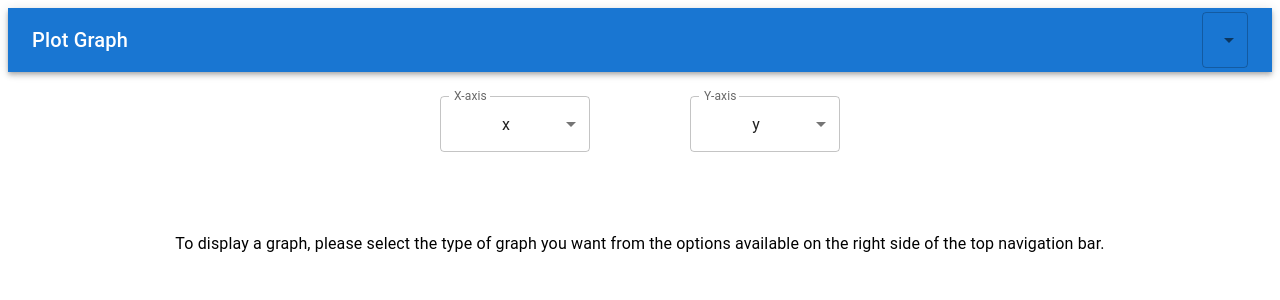
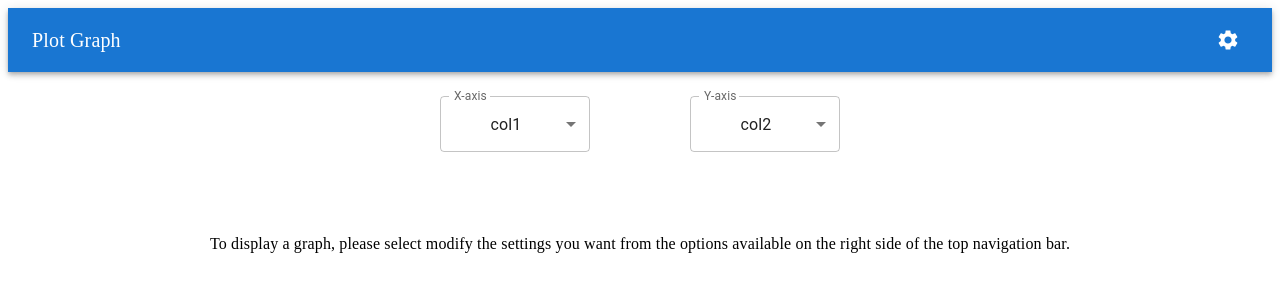
Before and after one commit to vamsi3379/StemSims, a React (Create React App) app: page / in a window 1280 px wide. Shown: the top 300 px of the page. Built offline with nearby package versions, Linux system fonts and the light colour scheme.

Commit message:
Added Transitions and sorting the line graph data

```diff
--- a/package.json
+++ b/package.json
@@ -5,6 +5,7 @@
   "dependencies": {
     "@emotion/react": "^11.11.1",
     "@emotion/styled": "^11.11.0",
+    "@mui/icons-material": "^5.14.1",
     "@mui/material": "^5.14.2",
     "@mui/styles": "^5.14.1",
     "d3": "^7.8.5",
--- a/src/App.tsx
+++ b/src/App.tsx
@@ -13,7 +13,7 @@ const App: React.FC = () => {
   return (
     <React.Fragment>
       <NavBar
-        options={['Line Graph', 'Scatter Graph', 'Bar Graph', 'Pie Chart']}
+        options={['Scatter Plot', 'Line Graph', 'Bar Graph', 'Pie Chart']}
         selectedOption={selectedOptions}
         onOptionChange={handleOptionChange}
       />
--- a/src/Graph.tsx
+++ b/src/Graph.tsx
@@ -33,14 +33,14 @@ export function Graph({ exampleData, graphOptions }: GraphProps) {
   const [xKey, setXKey] = useState('');
   const [yKey, setYKey] = useState('');
   const [keyNames, setKeyNames] = useState<string[]>([]);
-  const [headng, setHeading] = useState('');
+  const [headng, setHeading] = useState(graphOptions[0]);
 
   useEffect(() => {
     if (exampleData.length > 0) {
       const columns = Object.keys(exampleData[0]);
       setKeyNames(columns);
-      setXKey(columns[0]); // Assuming the first column name is xKey
-      setYKey(columns[1]); // Assuming the second column name is yKey
+      setXKey(columns[0]);
+      setYKey(columns[1]);
     }
   }, [exampleData]);
 
@@ -50,10 +50,9 @@ export function Graph({ exampleData, graphOptions }: GraphProps) {
     setShowPieGraph(false);
     setShowScatterGraph(false);
 
-    // Show the respective graph based on xKey and yKey
-    if (xKey !== '' && yKey !== '' && graphOptions.includes('Scatter Graph')) {
+    if (xKey !== '' && yKey !== '' && graphOptions.includes('Scatter Plot')) {
       setShowScatterGraph(true);
-      setHeading('Scatter Graph');
+      setHeading('Scatter Plot');
     } else if (xKey !== '' && yKey !== '' && graphOptions.includes('Line Graph')) {
       setShowLineGraph(true);
       setHeading('Line Graph');
@@ -66,63 +65,54 @@ export function Graph({ exampleData, graphOptions }: GraphProps) {
     }
   }, [xKey, yKey, graphOptions]);
 
+  const changeShow = (a:boolean, b:boolean, c:boolean, d:boolean) => {
+    setShowLineGraph(a);
+    setShowBarGraph(b);
+    setShowPieGraph(c);
+    setShowScatterGraph(d);
+  }
+
   const lineGraphClick = () => {
-    setShowLineGraph(true);
-    setShowBarGraph(false);
-    setShowPieGraph(false);
-    setShowScatterGraph(false);
+    changeShow(true,false, false,false)
     setHeading('Line Graph');
   };
 
   const BarGraphClick = () => {
-    setShowLineGraph(false);
-    setShowBarGraph(true);
-    setShowPieGraph(false);
-    setShowScatterGraph(false);
+    changeShow(false,true, false,false)
     setHeading('Bar Graph');
   };
 
   const PieGraphClick = () => {
-    setShowLineGraph(false);
-    setShowBarGraph(false);
-    setShowPieGraph(true);
-    setShowScatterGraph(false);
+    changeShow(false,false, true,false)
     setHeading('Pie Chart');
   };
 
   const ScatterGraphClick = () => {
-    setShowLineGraph(false);
-    setShowBarGraph(false);
-    setShowPieGraph(false);
-    setShowScatterGraph(true);
-    setHeading('Scatter Graph');
+    changeShow(false,false, false,true)
+    setHeading('Scatter Plot');
   };
+
 
   const handleXKeyChange = (event: SelectChangeEvent<string>) => {
     setXKey(event.target.value);
-    setShowLineGraph(false);
-    setShowBarGraph(false);
-    setShowPieGraph(false);
+    changeShow(false,false, false,false)
   };
 
   const handleYKeyChange = (event: SelectChangeEvent<string>) => {
     setYKey(event.target.value);
-    setShowLineGraph(false);
-    setShowBarGraph(false);
-    setShowPieGraph(false);
+    changeShow(false,false, false,false)
   };
 
   return (
-    <Grid container spacing={2} justifyContent="center"> {/* Center the main container */}
-      {/* Dropdown for X Key and Y Key in a single row */}
+    <Grid container spacing={2} justifyContent="center">
       <Grid item xs={12} sx={{ textAlign: 'center' }}>
         <Box
           sx={{
             width: 400,
             height: 120,
             marginTop: '24px',
-            display: 'inline-flex', // Use inline-flex to place the items in a single row
-            justifyContent: 'space-between', // Add space between X and Y dropdowns
+            display: 'inline-flex',
+            justifyContent: 'space-between',
           }}
         >
           <FormControl variant="outlined" sx={{ minWidth: 150 }}>
@@ -169,8 +159,8 @@ export function Graph({ exampleData, graphOptions }: GraphProps) {
 
       {graphOptions.length === 0 ? (
         <Grid item xs={12} sx={{ textAlign: 'center' }}>
-          <Typography variant="body1">
-            To display a graph, please select the type of graph you want from the options available on the right side of
+          <Typography variant="body1" sx={{ fontFamily: 'avenir next' }}>
+            To display a graph, please select modify the settings you want from the options available on the right side of
             the top navigation bar.
           </Typography>
         </Grid>
@@ -178,18 +168,18 @@ export function Graph({ exampleData, graphOptions }: GraphProps) {
         <Grid container spacing={2}>
           <Grid item xs={12} sx={{ textAlign: 'center' }}>
             <ButtonGroup variant="outlined" aria-label="outlined button group">
-              {graphOptions.includes('Scatter Graph') && (
+              {graphOptions.includes('Scatter Plot') && (
                 <Button
                   onClick={ScatterGraphClick}
-                  sx={{ backgroundColor: showScatterGraph ? '#ccc' : 'transparent' }} // Change the background color when the button is selected
+                  sx={{ backgroundColor: showScatterGraph ? '#ccc' : 'transparent', fontFamily: 'avenir next' }}
                 >
-                  Scatter Graph
+                  Scatter Plot
                 </Button>
               )}
               {graphOptions.includes('Line Graph') && (
                 <Button
                   onClick={lineGraphClick}
-                  sx={{ backgroundColor: showLineGraph ? '#ccc' : 'transparent' }} // Change the background color when the button is selected
+                  sx={{ backgroundColor: showLineGraph ? '#ccc' : 'transparent', fontFamily: 'avenir next' }}
                 >
                   Line Graph
                 </Button>
@@ -197,7 +187,7 @@ export function Graph({ exampleData, graphOptions }: GraphProps) {
               {graphOptions.includes('Bar Graph') && (
                 <Button
                   onClick={BarGraphClick}
-                  sx={{ backgroundColor: showBarGraph ? '#ccc' : 'transparent' }} // Change the background color when the button is selected
+                  sx={{ backgroundColor: showBarGraph ? '#ccc' : 'transparent', fontFamily: 'avenir next' }}
                 >
                   Bar Graph
                 </Button>
@@ -205,7 +195,7 @@ export function Graph({ exampleData, graphOptions }: GraphProps) {
               {graphOptions.includes('Pie Chart') && (
                 <Button
                   onClick={PieGraphClick}
-                  sx={{ backgroundColor: showPieGraph ? '#ccc' : 'transparent' }} // Change the background color when the button is selected
+                  sx={{ backgroundColor: showPieGraph ? '#ccc' : 'transparent', fontFamily: 'avenir next' }}
                 >
                   Pie Chart
                 </Button>
@@ -213,7 +203,7 @@ export function Graph({ exampleData, graphOptions }: GraphProps) {
             </ButtonGroup>
           </Grid>
           <Grid item xs={12} sx={{ textAlign: 'center' }}>
-            <Typography variant="h4" component="h2">
+            <Typography variant="h4" component="h2" sx={{ fontFamily: 'avenir next' }}>
               {headng}
             </Typography>
           </Grid>
--- a/src/components/BarPlot.tsx
+++ b/src/components/BarPlot.tsx
@@ -2,13 +2,13 @@ import React, { useEffect, useRef } from 'react';
 import * as d3 from 'd3';
 
 interface DataPoint {
-  [key: string]: number | string; // Make the DataPoint interface more generic
+  [key: string]: number | string;
 }
 
 interface Props {
   data: DataPoint[];
-  xKey: string; // Specify the key for the x-axis data (e.g., 'years')
-  yKey: string; // Specify the key for the y-axis data (e.g., 'average')
+  xKey: string;
+  yKey: string;
 }
 
 const BarPlot: React.FC<Props> = ({ data, xKey, yKey }) => {
@@ -16,7 +16,6 @@ const BarPlot: React.FC<Props> = ({ data, xKey, yKey }) => {
     const existingItem = result.find((item) => item[xKey] === current[xKey] && item[yKey] === current[yKey]);
 
     if (!existingItem) {
-      // If the xKey and yKey combination does not exist, add it to the result array
       result.push({
         ...current,
       });
@@ -25,22 +24,20 @@ const BarPlot: React.FC<Props> = ({ data, xKey, yKey }) => {
     return result;
   }, []);
 
-  // Sort the groupedData array with respect to xKey in ascending order
   groupedData.sort((a, b) => (a[xKey] > b[xKey] ? 1 : -1));
   console.log(groupedData)
 
   const svgRef = useRef<SVGSVGElement | null>(null);
   const tooltipRef = useRef<HTMLDivElement | null>(null);
 
-  // Create the color scale using d3.interpolateRainbow
   const colorScale = d3.scaleSequential(d3.interpolateRainbow)
-    .domain([0, data.length]);
+    .domain([0, groupedData.length]);
 
   useEffect(() => {
-    if (data.length === 0) return;
+    if (groupedData.length === 0) return;
 
-    const margin = { top: 20, right: 30, bottom: 30, left: 40 };
-    const width = 600 - margin.left - margin.right;
+    const margin = { top: 20, right: 30, bottom: 60, left: 60 };
+    const width = 700 - margin.left - margin.right;
     const height = 600 - margin.top - margin.bottom;
     const svg = d3
       .select(svgRef.current)
@@ -50,23 +47,38 @@ const BarPlot: React.FC<Props> = ({ data, xKey, yKey }) => {
       .attr('transform', `translate(${margin.left}, ${margin.top})`);
 
     const xScale = d3.scaleBand()
-      .domain(groupedData.map((d) => d[xKey].toString())) // Use the xKey prop to access the x-axis data
+      .domain(groupedData.map((d) => d[xKey].toString()))
       .range([0, width])
       .padding(0.1);
 
     const yScale = d3.scaleLinear()
-      .domain([0, d3.max(groupedData, (d) => d[yKey] as number)!]) // Use the yKey prop to access the y-axis data
+      .domain([0, d3.max(groupedData, (d) => d[yKey] as number)!])
       .range([height, 0]);
 
-    svg
-      .selectAll('rect')
-      .data(groupedData)
-      .enter()
-      .append('rect')
+    const bars = svg
+      .selectAll<SVGRectElement, DataPoint>('rect')
+      .data(groupedData, (d) => d[xKey].toString());
+
+    bars.exit()
+      .transition()
+      .duration(1000)
+      .attr('y', height)
+      .attr('height', 0)
+      .remove();
+
+    bars.transition()
+      .duration(500)
       .attr('x', (d) => xScale(d[xKey].toString())!)
       .attr('y', (d) => yScale(d[yKey] as number))
       .attr('width', xScale.bandwidth())
-      .attr('height', (d) => height - yScale(d[yKey] as number))
+      .attr('height', (d) => height - yScale(d[yKey] as number));
+
+    bars.enter()
+      .append('rect')
+      .attr('x', (d) => xScale(d[xKey].toString())!)
+      .attr('y', height)
+      .attr('width', xScale.bandwidth())
+      .attr('height', 0)
       .attr('fill', (_, i) => colorScale(i))
       .on('mouseover', (event, d) => {
         const tooltip = tooltipRef.current;
@@ -89,16 +101,34 @@ const BarPlot: React.FC<Props> = ({ data, xKey, yKey }) => {
         if (tooltip) {
           tooltip.style.visibility = 'hidden';
         }
-      });
+      })
+      .transition()
+      .duration(500)
+      .attr('y', (d) => yScale(d[yKey] as number))
+      .attr('height', (d) => height - yScale(d[yKey] as number));
 
-    // Add x-axis
     const xAxis = d3.axisBottom(xScale);
     svg.append('g').attr('transform', `translate(0, ${height})`).call(xAxis);
 
-    // Add y-axis
     const yAxis = d3.axisLeft(yScale);
     svg.append('g').call(yAxis);
-  }, [data, groupedData, xKey, yKey]);
+
+    svg
+      .append('text')
+      .attr('x', width / 2)
+      .attr('y', height + margin.bottom / 2)
+      .style('text-anchor', 'middle')
+      .text("x-axis: " + xKey);
+
+    svg
+      .append('text')
+      .attr('transform', `rotate(-90)`)
+      .attr('x', -height / 2)
+      .attr('y', -margin.left / 2)
+      .style('text-anchor', 'middle')
+      .text("y-axis: " + yKey);
+
+  }, [data, groupedData, xKey, yKey, colorScale]);
 
   return (
     <>
--- a/src/components/LinePlot.tsx
+++ b/src/components/LinePlot.tsx
@@ -2,22 +2,20 @@ import React, { useEffect, useRef } from 'react';
 import * as d3 from 'd3';
 
 interface DataPoint {
-  [key: string]: number | string; // Make the DataPoint interface more generic
+  [key: string]: number | string;
 }
 
 interface Props {
   data: DataPoint[];
-  xKey: string; // Specify the key for the x-axis data (e.g., 'years')
-  yKey: string; // Specify the key for the y-axis data (e.g., 'average')
+  xKey: string;
+  yKey: string;
 }
 
 const LinePlot: React.FC<Props> = ({ data, xKey, yKey }) => {
-  // Group the data based on the chosen xKey and yKey
   const groupedData: DataPoint[] = data.reduce((result: DataPoint[], current: DataPoint) => {
     const existingItem = result.find((item) => item[xKey] === current[xKey] && item[yKey] === current[yKey]);
 
     if (!existingItem) {
-      // If the xKey and yKey combination does not exist, add it to the result array
       result.push({
         ...current,
       });
@@ -25,6 +23,16 @@ const LinePlot: React.FC<Props> = ({ data, xKey, yKey }) => {
 
     return result;
   }, []);
+
+  groupedData.sort((a, b) => {
+    if (a[xKey] === b[xKey]) {
+      return a[yKey] > b[yKey] ? 1 : -1;
+    } else {
+      return a[xKey] > b[xKey] ? 1 : -1;
+    }
+  });
+
+  console.log(groupedData);
 
   const svgRef = useRef<SVGSVGElement | null>(null);
   const tooltipRef = useRef<HTMLDivElement | null>(null);
@@ -34,8 +42,8 @@ const LinePlot: React.FC<Props> = ({ data, xKey, yKey }) => {
   useEffect(() => {
     if (data.length === 0) return;
 
-    const margin = { top: 20, right: 30, bottom: 30, left: 40 };
-    const width = 600 - margin.left - margin.right;
+    const margin = { top: 20, right: 30, bottom: 60, left: 60 };
+    const width = 700 - margin.left - margin.right;
     const height = 600 - margin.top - margin.bottom;
 
     const svg = d3
@@ -56,8 +64,8 @@ const LinePlot: React.FC<Props> = ({ data, xKey, yKey }) => {
       .append('path')
       .datum(groupedData)
       .attr('fill', 'none')
-      .attr('stroke', colorScale(String(0))) // Set stroke color for the line
-      .attr('stroke-width', 2) // Set stroke width for the line
+      .attr('stroke', colorScale(String(0)))
+      .attr('stroke-width', 2)
       .attr('d', line);
 
     // Add circles for each data point
@@ -79,7 +87,7 @@ const LinePlot: React.FC<Props> = ({ data, xKey, yKey }) => {
           tooltip.style.top = `${event.pageY - 10}px`;
         }
 
-        d3.select(event.currentTarget).attr('r', 8); // Increase the circle size on mouseover to highlight the point
+        d3.select(event.currentTarget).attr('r', 10);
       })
       .on('mousemove', (event) => {
         const tooltip = tooltipRef.current;
@@ -94,7 +102,7 @@ const LinePlot: React.FC<Props> = ({ data, xKey, yKey }) => {
           tooltip.style.visibility = 'hidden';
         }
 
-        d3.select(event.currentTarget).attr('r', 5); // Revert the circle size on mouseout
+        d3.select(event.currentTarget).attr('r', 5);
       });
 
     // Add x-axis
@@ -105,7 +113,24 @@ const LinePlot: React.FC<Props> = ({ data, xKey, yKey }) => {
     const yAxis = d3.axisLeft(yScale);
     svg.append('g').call(yAxis);
 
-  }, [data, groupedData, xKey, yKey]);
+    // Add x-axis label
+    svg
+      .append('text')
+      .attr('x', width / 2)
+      .attr('y', height + margin.bottom / 2)
+      .style('text-anchor', 'middle')
+      .text("x-axis: "+ xKey);
+
+    // Add y-axis label
+    svg
+      .append('text')
+      .attr('transform', `rotate(-90)`)
+      .attr('x', -height / 2)
+      .attr('y', -margin.left / 2)
+      .style('text-anchor', 'middle')
+      .text("y-axis: "+ yKey);
+
+  }, [data, groupedData, xKey, yKey, colorScale]);
 
   return (
     <>
--- a/src/components/NavBar.tsx
+++ b/src/components/NavBar.tsx
@@ -3,10 +3,15 @@ import AppBar from '@mui/material/AppBar';
 import Toolbar from '@mui/material/Toolbar';
 import Typography from '@mui/material/Typography';
 import MenuItem from '@mui/material/MenuItem';
-import Menu from '@mui/material/Menu';
-import Select, { SelectChangeEvent } from '@mui/material/Select';
-import Checkbox from '@mui/material/Checkbox';
 import ListItemText from '@mui/material/ListItemText';
+import IconButton from '@mui/material/IconButton';
+import SettingsIcon from '@mui/icons-material/Settings';
+import Dialog from '@mui/material/Dialog';
+import DialogTitle from '@mui/material/DialogTitle';
+import DialogContent from '@mui/material/DialogContent';
+import DialogActions from '@mui/material/DialogActions';
+import Button from '@mui/material/Button';
+import Switch from '@mui/material/Switch';
 
 interface NavBarProps {
   options: string[];
@@ -15,63 +20,51 @@ interface NavBarProps {
 }
 
 const NavBar: React.FC<NavBarProps> = ({ options, selectedOption, onOptionChange }) => {
-  const [anchorEl, setAnchorEl] = useState<null | HTMLElement>(null);
+  const [modalOpen, setModalOpen] = useState(false); // New state to track modal open/closed
 
-  const handleOptionChange = (event: SelectChangeEvent<string | string[]>) => {
-    const selectedValue = event.target.value;
-    const newSelectedOption = Array.isArray(selectedValue)
-      ? selectedValue // Already an array, no need to convert
-      : [selectedValue]; // Convert single string to an array
-    onOptionChange(newSelectedOption);
+  const handleModalOpen = () => {
+    setModalOpen(true);
   };
 
-  const handleMenuOpen = (event: React.MouseEvent<HTMLButtonElement>) => {
-    setAnchorEl(event.currentTarget);
-  };
-
-  const handleMenuClose = () => {
-    setAnchorEl(null);
+  const handleModalClose = () => {
+    setModalOpen(false);
   };
 
   return (
     <AppBar position="static">
       <Toolbar>
-        <Typography variant="h6" component="div" sx={{ flexGrow: 1 }}>
+        <Typography variant="h6" component="div" sx={{ flexGrow: 1, fontFamily: 'avenir next' }}>
           Plot Graph
         </Typography>
         <div>
-          <Select
-            labelId="demo-multiple-name-label"
-            id="demo-multiple-name"
-            multiple // Set the multiple prop to true for multiple select
-            value={selectedOption}
-            onChange={handleOptionChange}
-            open={Boolean(anchorEl)}
-            onClose={handleMenuClose}
-            onOpen={handleMenuOpen as any}
-            renderValue={(selected) => {
-              if (selected.length === 0) {
-                return 'Modify Graph Options';
-              } else {
-                return selected.join(', & ');
-              }
-            }}
-            MenuProps={{ // Use MenuProps to customize the appearance of the dropdown menu
-              PaperProps: {
-                style: {
-                  maxHeight: 300,
-                  width: 250,
-                },
-              },
-            }}
-          >
-            {options.map((option) => (
-              <MenuItem key={option} value={option}>
-                <Checkbox checked={selectedOption.indexOf(option) > -1} />
-                <ListItemText primary={option} />
-              </MenuItem>
-            ))}
-          </Select>
+          {/* Settings button */}
+          <IconButton onClick={handleModalOpen} color="inherit">
+            <SettingsIcon />
+          </IconButton>
+          <Dialog open={modalOpen} onClose={handleModalClose}>
+            {/* Use DialogTitle with fontFamily set to 'avenir next' */}
+            <DialogTitle sx={{ fontFamily: 'avenir next' }}>Admin Functionality</DialogTitle>
+            <DialogContent sx={{ fontFamily: 'avenir next' }}>
+              {options.map((option) => (
+                <MenuItem key={option} sx={{ fontFamily: 'avenir next' }}>
+                  <ListItemText  primary={option} sx={{ fontFamily: 'avenir next' }} />
+                  <Switch
+                    color='secondary'
+                    checked={selectedOption.indexOf(option) > -1}
+                    onChange={() => {
+                      const newSelectedOption = selectedOption.includes(option)
+                        ? selectedOption.filter((item) => item !== option)
+                        : [...selectedOption, option];
+                      onOptionChange(newSelectedOption);
+                    }}
+                  />
+                </MenuItem>
+              ))}
+            </DialogContent>
+            <DialogActions>
+              <Button onClick={handleModalClose} sx={{ fontFamily: 'avenir next' }}>Close</Button>
+            </DialogActions>
+          </Dialog>
         </div>
       </Toolbar>
     </AppBar>
--- a/src/components/ScatterPlot.tsx
+++ b/src/components/ScatterPlot.tsx
@@ -2,22 +2,20 @@ import React, { useEffect, useRef } from 'react';
 import * as d3 from 'd3';
 
 interface DataPoint {
-  [key: string]: number | string; // Make the DataPoint interface more generic
+  [key: string]: number | string;
 }
 
 interface Props {
   data: DataPoint[];
-  xKey: string; // Specify the key for the x-axis data (e.g., 'years')
-  yKey: string; // Specify the key for the y-axis data (e.g., 'average')
+  xKey: string;
+  yKey: string;
 }
 
 const ScatterPlot: React.FC<Props> = ({ data, xKey, yKey }) => {
-  // Group the data based on the chosen xKey and yKey
   const groupedData: DataPoint[] = data.reduce((result: DataPoint[], current: DataPoint) => {
     const existingItem = result.find((item) => item[xKey] === current[xKey] && item[yKey] === current[yKey]);
 
     if (!existingItem) {
-      // If the xKey and yKey combination does not exist, add it to the result array
       result.push({
         ...current,
       });
@@ -34,8 +32,8 @@ const ScatterPlot: React.FC<Props> = ({ data, xKey, yKey }) => {
   useEffect(() => {
     if (data.length === 0) return;
 
-    const margin = { top: 20, right: 30, bottom: 30, left: 40 };
-    const width = 600 - margin.left - margin.right;
+    const margin = { top: 20, right: 30, bottom: 60, left: 60 };
+    const width = 700 - margin.left - margin.right;
     const height = 600 - margin.top - margin.bottom;
 
     const svg = d3
@@ -67,7 +65,7 @@ const ScatterPlot: React.FC<Props> = ({ data, xKey, yKey }) => {
         }
 
         d3.select(event.currentTarget)
-          .attr('r', 8); // Increase the circle size on mouseover to highlight the point
+          .attr('r', 10);
       })
       .on('mousemove', (event) => {
         const tooltip = tooltipRef.current;
@@ -83,7 +81,7 @@ const ScatterPlot: React.FC<Props> = ({ data, xKey, yKey }) => {
         }
 
         d3.select(event.currentTarget)
-          .attr('r', 5); // Revert the circle size on mouseout
+          .attr('r', 5);
       });
 
     // Add x-axis
@@ -94,7 +92,23 @@ const ScatterPlot: React.FC<Props> = ({ data, xKey, yKey }) => {
     const yAxis = d3.axisLeft(yScale);
     svg.append('g').call(yAxis);
 
-  }, [data, groupedData, xKey, yKey]);
+    svg
+    .append('text')
+    .attr('x', width / 2)
+    .attr('y', height + margin.bottom / 2)
+    .style('text-anchor', 'middle')
+    .text("x-axis: "+ xKey);
+
+  // Add y-axis label
+  svg
+    .append('text')
+    .attr('transform', `rotate(-90)`)
+    .attr('x', -height / 2)
+    .attr('y', -margin.left / 2)
+    .style('text-anchor', 'middle')
+    .text("y-axis: "+ yKey);
+
+}, [data, groupedData, xKey, yKey, colorScale]);
 
   return (
     <>
--- a/src/initialData.ts
+++ b/src/initialData.ts
@@ -1,23 +1,23 @@
 export const exampleData: Array<any> =
 [
-  { "x": 9, "y": 4, "name": 10 },
-  { "x": 7, "y": 2, "name": 10 },
-  { "x": 5, "y": 4, "name": 10 },
-  { "x": 3, "y": 2, "name": 10 },
-  { "x": 15, "y": 2, "name": 10 },
-  { "x": 2, "y": 7, "name": 10 },
-  { "x": 11, "y": 6, "name": 10 },
-  { "x": 19, "y": 10, "name": 10 },
-  { "x": 16, "y": 8, "name": 10 },
-  { "x": 10, "y": 1, "name": 10 },
-  { "x": 8, "y": 9, "name": 10 },
-  { "x": 12, "y": 3, "name": 10 },
-  { "x": 18, "y": 5, "name": 10 },
-  { "x": 4, "y": 6, "name": 10 },
-  { "x": 14, "y": 7, "name": 10 },
-  { "x": 13, "y": 3, "name": 10 },
-  { "x": 17, "y": 4, "name": 10 },
-  { "x": 6, "y": 5, "name": 10 },
-  { "x": 20, "y": 9, "name": 10 },
-  { "x": 1, "y": 8, "name": 10 }
+  { "col1": 9, "col2": 4, "col3": 10, "col4": 5, "col5": 2 },
+  { "col1": 7, "col2": 2, "col3": 10, "col4": 5, "col5": 7 },
+  { "col1": 5, "col2": 4, "col3": 10, "col4": 5, "col5": 3 },
+  { "col1": 3, "col2": 2, "col3": 10, "col4": 5, "col5": 8 },
+  { "col1": 15, "col2": 2, "col3": 10, "col4": 5, "col5": 1 },
+  { "col1": 2, "col2": 7, "col3": 10, "col4": 5, "col5": 6 },
+  { "col1": 11, "col2": 6, "col3": 10, "col4": 5, "col5": 2 },
+  { "col1": 19, "col2": 10, "col3": 10, "col4": 5, "col5": 3 },
+  { "col1": 16, "col2": 8, "col3": 10, "col4": 5, "col5": 9 },
+  { "col1": 10, "col2": 1, "col3": 10, "col4": 5, "col5": 7 },
+  { "col1": 8, "col2": 9, "col3": 10, "col4": 5, "col5": 2 },
+  { "col1": 12, "col2": 3, "col3": 10, "col4": 5, "col5": 1 },
+  { "col1": 18, "col2": 5, "col3": 10, "col4": 5, "col5": 3 },
+  { "col1": 4, "col2": 6, "col3": 10, "col4": 5, "col5": 5 },
+  { "col1": 14, "col2": 7, "col3": 10, "col4": 5, "col5": 4 },
+  { "col1": 13, "col2": 3, "col3": 10, "col4": 5, "col5": 7 },
+  { "col1": 17, "col2": 4, "col3": 10, "col4": 5, "col5": 6 },
+  { "col1": 6, "col2": 5, "col3": 10, "col4": 5, "col5": 2 },
+  { "col1": 20, "col2": 9, "col3": 10, "col4": 5, "col5": 8 },
+  { "col1": 1, "col2": 8, "col3": 10, "col4": 5, "col5": 9 },
 ]
```
Also changed, not shown: src/components/PiePlot.tsx (+20 -11 lines), 1 other file (tests, documents, lock files or other folders).
